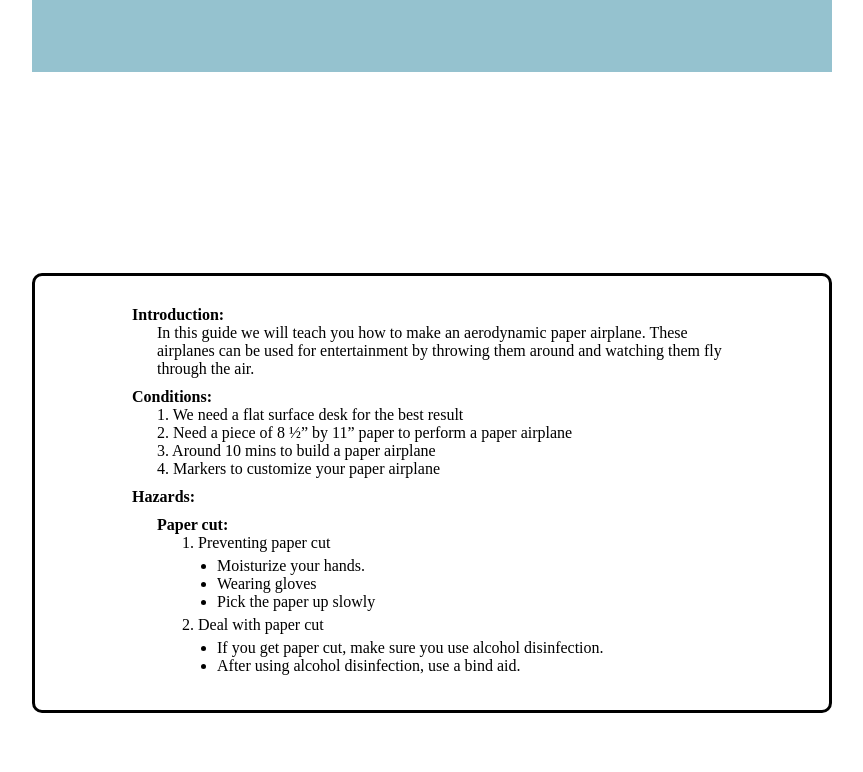
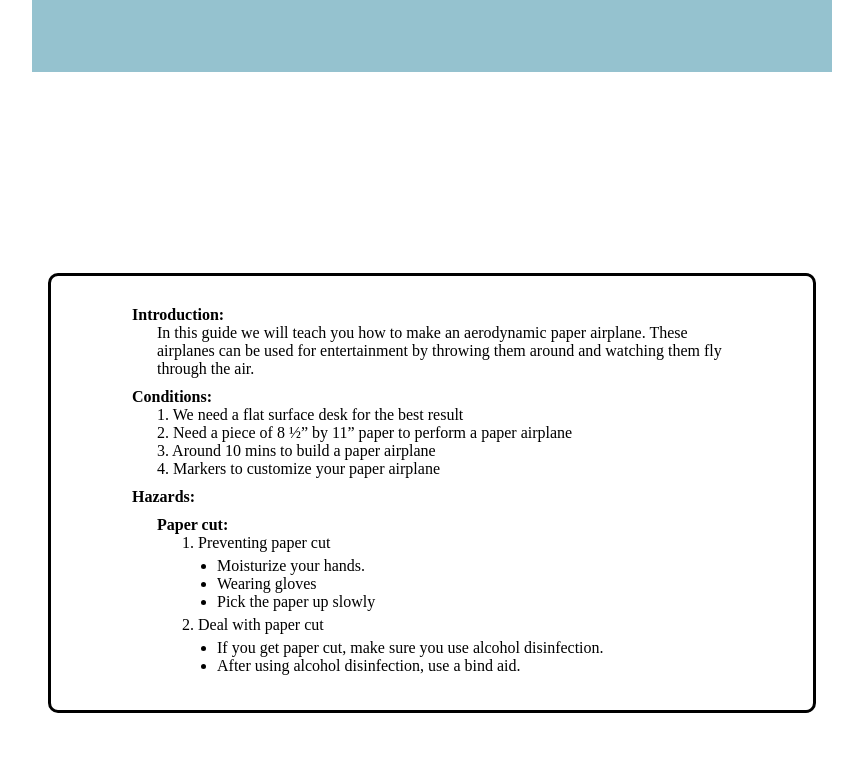
Before and after one commit to Assume5/EAS360, a plain HTML site: page index.html in a window 1280 px wide. Shown: the part 728-1500 px from the top of the page, without its empty margins (208-1071 px from the left). Drawn offline with Linux system fonts and the light colour scheme.

Commit message:
Update style.css

```diff
--- a/style.css
+++ b/style.css
@@ -114,4 +114,5 @@ img {
     display: flex;
     justify-content: center;
     align-items: center;
+    padding: 0px 16px;
 }
```
